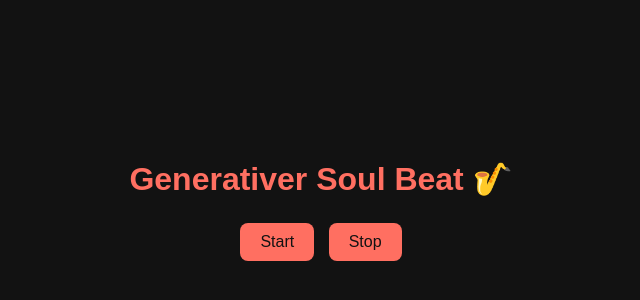
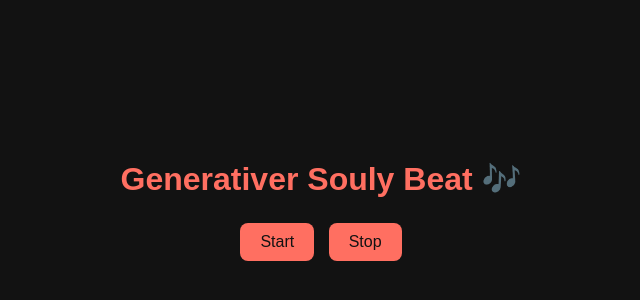
Before and after one commit to datifysl/blitz-map, a plain HTML site: page index.html in a window 1280 px wide. Shown: the part 198-498 px from the top of the page, without its empty margins (319-959 px from the left). Drawn offline with Linux system fonts and the light colour scheme.

Commit message:
Update index.html

```diff
--- a/index.html
+++ b/index.html
@@ -3,12 +3,12 @@
 <head>
 <meta charset="UTF-8">
 <meta name="viewport" content="width=device-width, initial-scale=1.0">
-<title>Generativer Soul/HipHop Beat</title>
+<title>Generativer Souly Beat</title>
 <link rel="stylesheet" href="style.css">
 </head>
 <body>
 <div class="container">
-    <h1>Generativer Soul Beat 🎷</h1>
+    <h1>Generativer Souly Beat 🎶</h1>
     <button id="startBtn">Start</button>
     <button id="stopBtn">Stop</button>
 </div>
```
